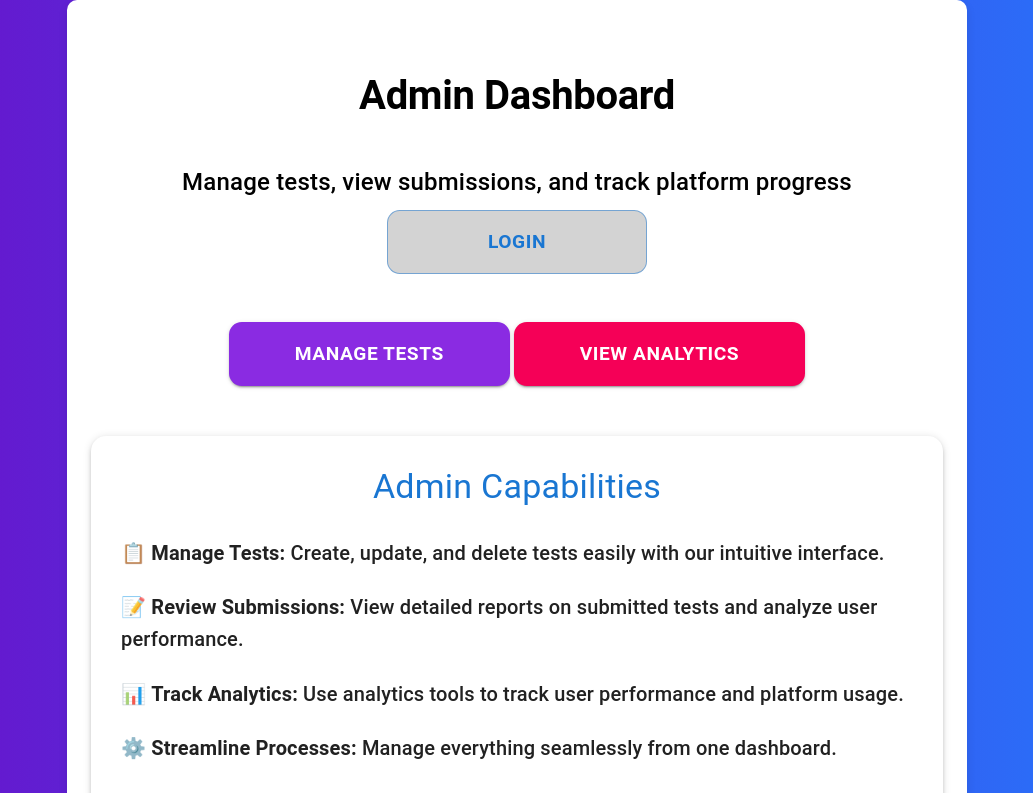
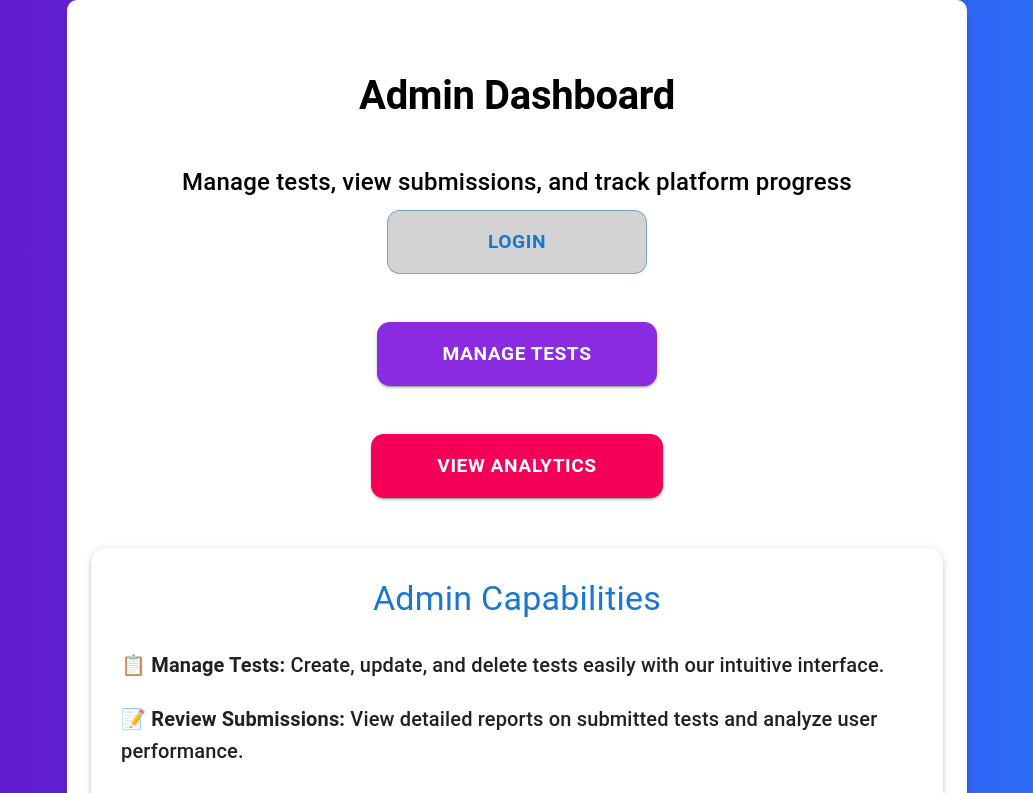
Before and after one commit to ebaze-tech/CourseMasterAdmin, a React (Vite) app: page / in a window 1280 px wide. Shown: the top 793 px of the page, without its empty margins (123-1156 px from the left). Built offline with nearby package versions, Linux system fonts and the light colour scheme.

Commit message:
Fixed admin home page

```diff
--- a/src/Admin/AdminHomepage.jsx
+++ b/src/Admin/AdminHomepage.jsx
@@ -77,7 +77,15 @@ const AdminHomePage = () => {
             >
               Login
             </Button>
-          </Box>{" "}
+          </Box>
+          <Box
+            // mt={4}
+            // gap={20}
+            alignItems="center"
+            justifyContent="center"
+            justifyItems="center"
+            verticalAlign="center"
+          >
             <Button
               variant="contained"
               color="primary"
@@ -96,7 +104,16 @@ const AdminHomePage = () => {
               }}
             >
               Manage Tests
-          </Button>{" "}
+            </Button>
+          </Box>{" "}
+          <Box
+            // mt={4}
+            // gap={20}
+            alignItems="center"
+            justifyContent="center"
+            justifyItems="center"
+            verticalAlign="center"
+          >
             <Button
               variant="contained"
               color="secondary"
@@ -115,6 +132,7 @@ const AdminHomePage = () => {
             >
               View Analytics
             </Button>
+          </Box>
         </motion.div>
 
         {/* Admin Info Section */}
```
Lines whose indentation alone changed are shown as unchanged.
